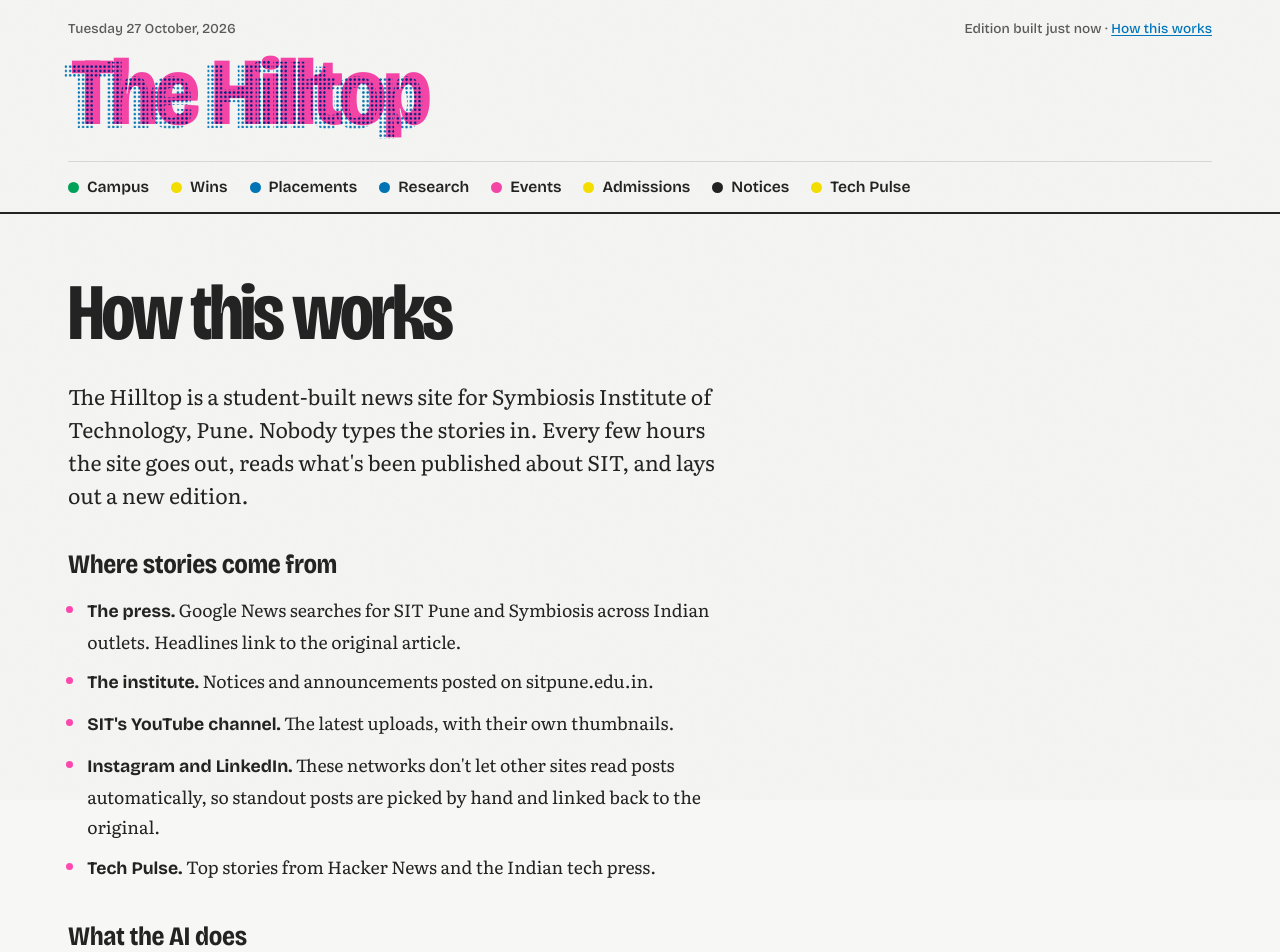
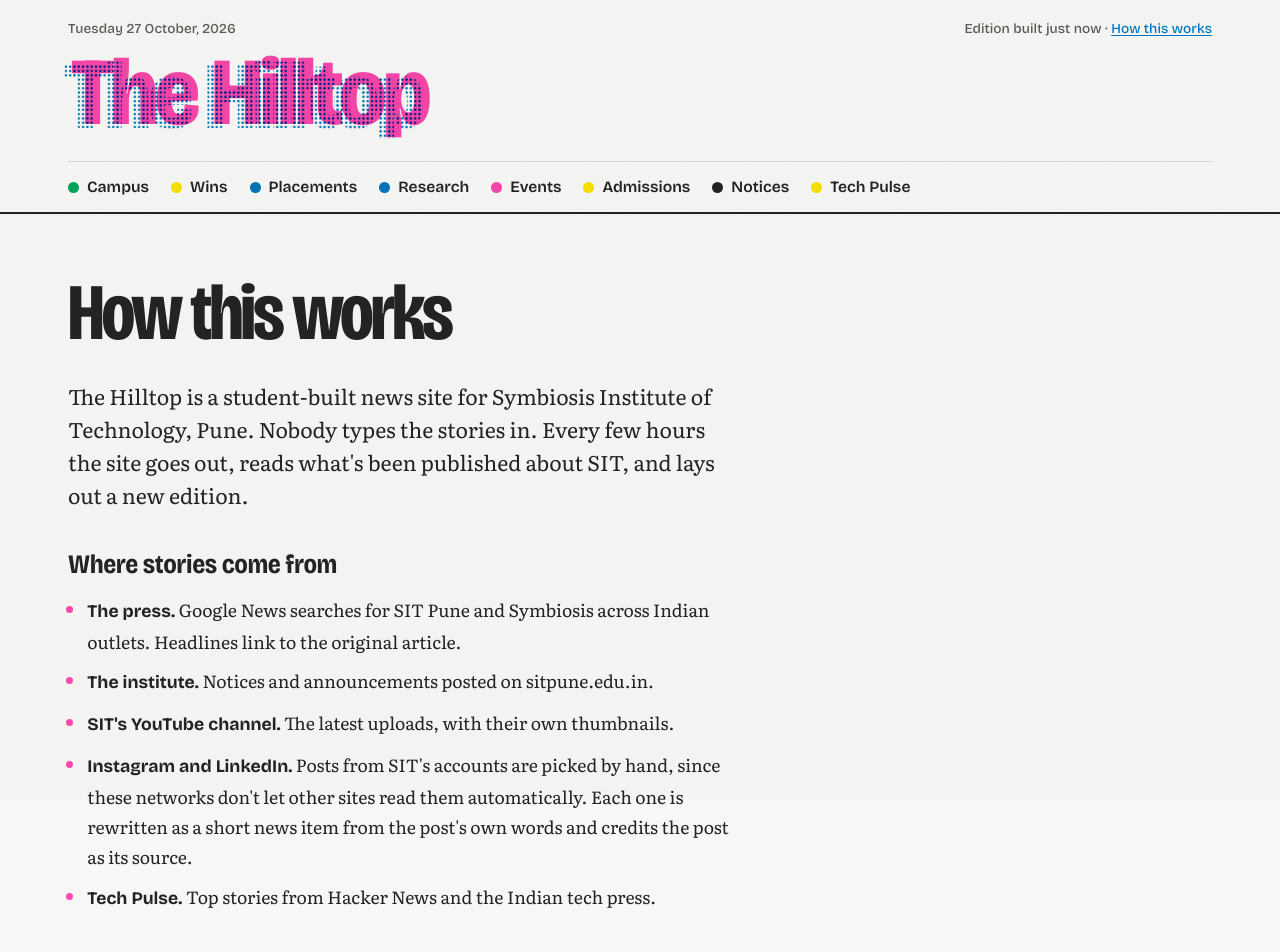
Before and after one commit to Abhilaksh-Saini/College-eNews-website, a Next.js app: page /about in a window 1280 px wide. Shown: the top 952 px of the page. Built offline with nearby package versions, Linux system fonts and the light colour scheme; no server answers.

Commit message:
Credit the source post on social stories and document the workflow

```diff
--- a/src/app/about/page.tsx
+++ b/src/app/about/page.tsx
@@ -39,8 +39,9 @@ export default async function AboutPage() {
               <strong>SIT&apos;s YouTube channel.</strong> The latest uploads, with their own thumbnails.
             </li>
             <li>
-              <strong>Instagram and LinkedIn.</strong> These networks don&apos;t let other sites read posts
-              automatically, so standout posts are picked by hand and linked back to the original.
+              <strong>Instagram and LinkedIn.</strong> Posts from SIT&apos;s accounts are picked by hand, since these
+              networks don&apos;t let other sites read them automatically. Each one is rewritten as a short news item
+              from the post&apos;s own words and credits the post as its source.
             </li>
             <li>
               <strong>Tech Pulse.</strong> Top stories from Hacker News and the Indian tech press.
@@ -52,7 +53,8 @@ export default async function AboutPage() {
             An open AI model (Meta&apos;s Llama 3.3, run on Groq&apos;s free API) sorts stories into sections, drops admission-portal listicles that only
             mention SIT in passing, and writes the one-line summary under each headline using only what the headline
             and the outlet&apos;s own snippet say. It also writes the short Tech Pulse brief from that day&apos;s
-            headlines. It doesn&apos;t write news about SIT. If something reads wrong, the original source is one
+            headlines, and rewrites hand-picked social posts as news using only what the post says. It doesn&apos;t
+            invent news about SIT. If something reads wrong, the original source is one
             click away.
           </p>
 
--- a/src/components/StoryCard.tsx
+++ b/src/components/StoryCard.tsx
@@ -38,14 +38,14 @@ export function StoryCard({
             <span className="hl">{story.title}</span>
             {story.kind === "video" && <span className="visually-hidden"> (video)</span>}
           </h3>
-          {story.dek && size !== "sm" && <p className={styles.dek}>{story.dek}</p>}
+          {story.dek && (size !== "sm" || story.via) && <p className={styles.dek}>{story.dek}</p>}
           <p className="meta">
             <span className={styles.section}>
               <span className={styles.dot} style={{ background: INKS[story.category][0] }} aria-hidden="true" />
               {NAMES[story.category]}
             </span>
             {", "}
-            {story.outlet}
+            {story.via ? `Source: ${story.via} by ${story.outlet}` : story.outlet}
             {story.campus ? `, ${story.campus} campus` : ""}
             {", "}
             <time dateTime={story.publishedAt}>{ago(story.publishedAt)}</time>
```
Also changed, not shown: 1 other file (tests, documents, lock files or other folders).
